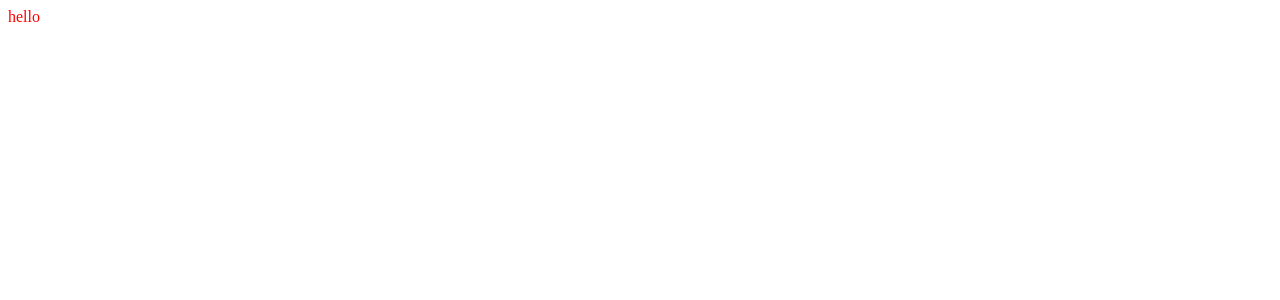
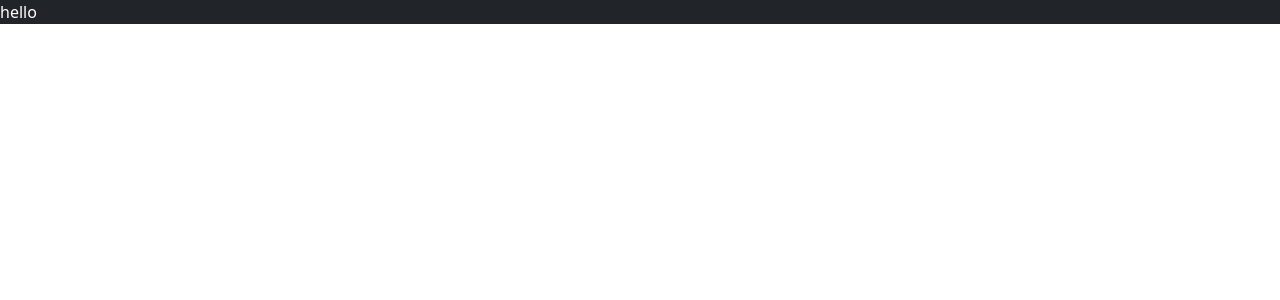
Before and after one commit to mortezaahmadiaf/react-app, a React app: page / in a window 1280 px wide. Shown: the top 300 px of the page. Built offline with nearby package versions, Linux system fonts and the light colour scheme.

Commit message:
import bootstrap sass in indes file

```diff
--- a/src/styles/index.scss
+++ b/src/styles/index.scss
@@ -0,0 +1 @@
+@import'./bootstrap.scss'
```
